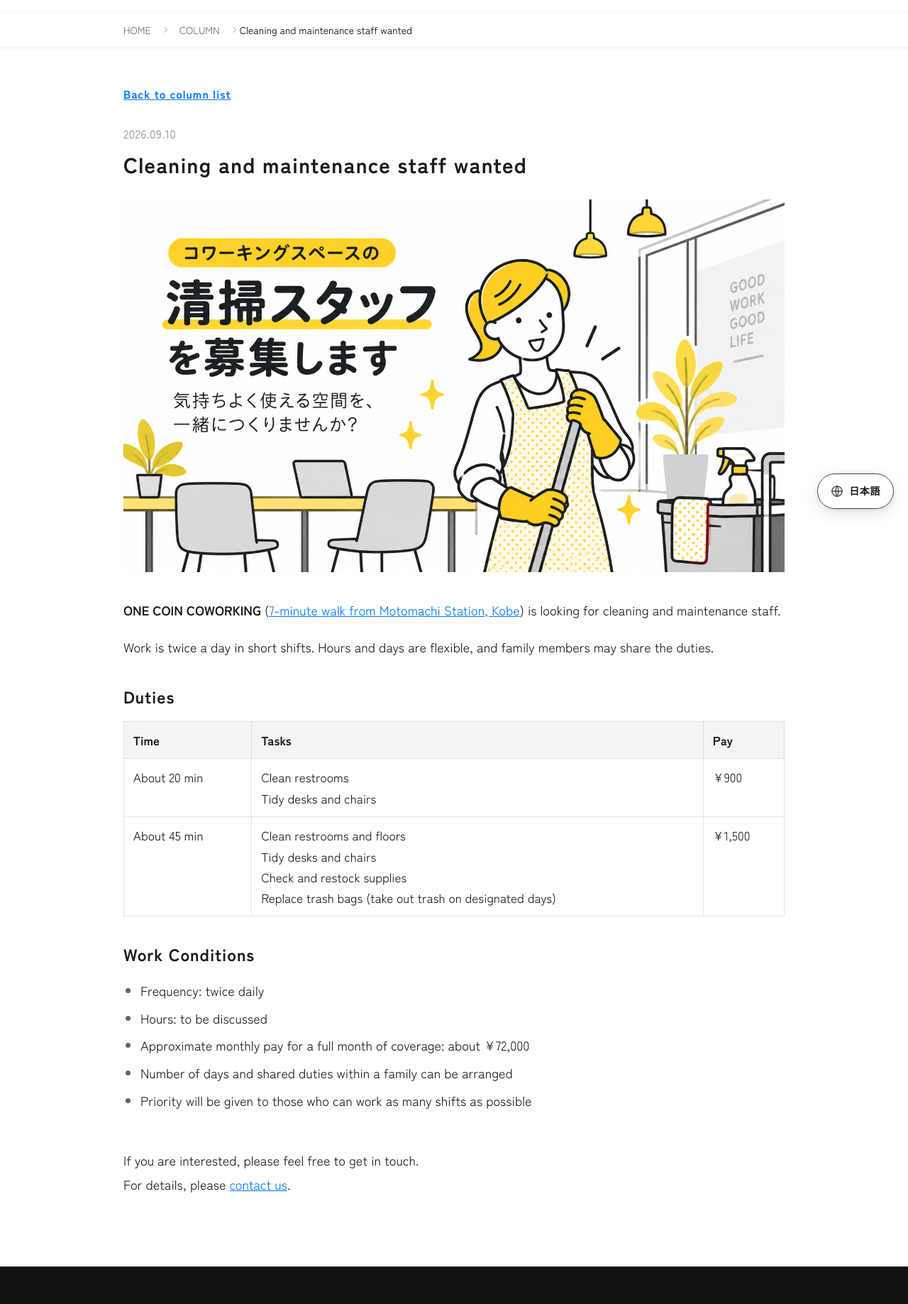
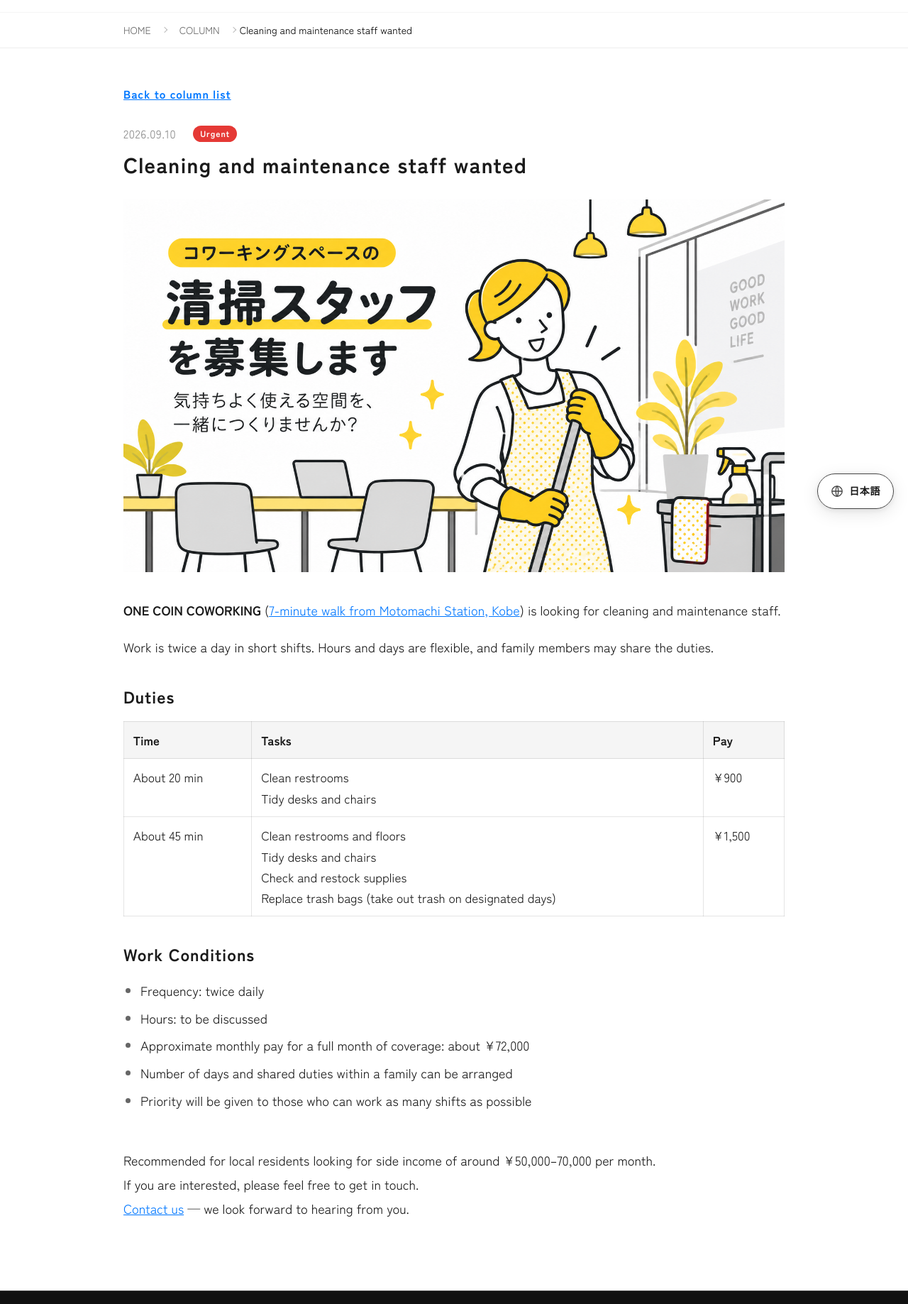
Before and after one commit to hidecchi/co-work, an Astro site: page /en/column/cleaning-staff-recruitment/ in a window 1280 px wide. Shown: the part 63-1900 px from the top of the page at 71% size. Built offline with nearby package versions, Linux system fonts and the light colour scheme; Astro itself is replaced by a stand-in of ours.

Commit message:
記事更新

```diff
--- a/src/components/MediaArticlePage.astro
+++ b/src/components/MediaArticlePage.astro
@@ -65,6 +65,9 @@ const modified = post.data.updatedDate ?? published;
           <time datetime={published.toISOString()}>
             {formatMediaListDate(published)}
           </time>
+          {post.data.badge && (
+            <span class="article__badge">{post.data.badge}</span>
+          )}
         </p>
         <h1 class="article__title">{post.data.title}</h1>
       </header>
@@ -176,6 +179,9 @@ const modified = post.data.updatedDate ?? published;
   }
 
   .article__meta {
+    display: flex;
+    align-items: center;
+    gap: 1.5rem;
     margin: 0 0 0.5rem;
     font-size: 1rem;
     color: #888;
@@ -188,6 +194,18 @@ const modified = post.data.updatedDate ?? published;
     font-weight: 700;
     letter-spacing: 0.04em;
     line-height: 1.45;
+  }
+
+  .article__badge {
+    flex-shrink: 0;
+    padding: 0.2rem 0.625rem;
+    border-radius: 999px;
+    font-size: 0.75rem;
+    font-weight: 600;
+    letter-spacing: 0.08em;
+    line-height: 1.4;
+    color: #fff;
+    background: #e53935;
   }
 
   .article__hero {
--- a/src/content.config.ts
+++ b/src/content.config.ts
@@ -13,6 +13,7 @@ const media = defineCollection({
     keywords: z.array(z.string()).default([]),
     heroImage: z.string().optional(),
     heroImageAlt: z.string().optional(),
+    badge: z.string().optional(),
     draft: z.boolean().default(false),
   }),
 });
--- a/src/content/media/en/cleaning-staff-recruitment.md
+++ b/src/content/media/en/cleaning-staff-recruitment.md
@@ -9,6 +9,7 @@ keywords:
   - part-time cleaning Kobe
 heroImage: /eyecatch/cleaning-staff-recruitment.png
 heroImageAlt: Recruiting cleaning staff for the coworking space
+badge: Urgent
 ---
 
 **ONE COIN COWORKING** ([7-minute walk from Motomachi Station, Kobe](/en/#information)) is looking for cleaning and maintenance staff.
@@ -32,4 +33,5 @@ Work is twice a day in short shifts. Hours and days are flexible, and family mem
 
 <br>
 
-If you are interested, please feel free to get in touch.<br>For details, please [contact us](/en/contact/).
+Recommended for local residents looking for side income of around ¥50,000–70,000 per month.<br>
+If you are interested, please feel free to get in touch.<br>[Contact us](/en/contact/) — we look forward to hearing from you.
--- a/src/content/media/ja/cleaning-staff-recruitment.md
+++ b/src/content/media/ja/cleaning-staff-recruitment.md
@@ -9,6 +9,7 @@ keywords:
   - 清掃 バイト 神戸
 heroImage: /eyecatch/cleaning-staff-recruitment.png
 heroImageAlt: コワーキングスペースの清掃スタッフ募集
+badge: 急募
 ---
 
 **ONE COIN コワーキング**（[神戸・元町駅より徒歩7分](/#information)）にて、清掃管理スタッフを募集しております。
@@ -32,4 +33,5 @@ heroImageAlt: コワーキングスペースの清掃スタッフ募集
 
 <br>
 
+ご近所の方で、月5～7万円程度副収入が欲しい方におすすめです。<br>
 ご興味のある方は、まずお気軽にご連絡ください。<br>[お問い合わせ](/contact/) よりご連絡お待ちしております。
```
Also changed, not shown: src/components/MediaListPage.astro (+36 -5 lines).
